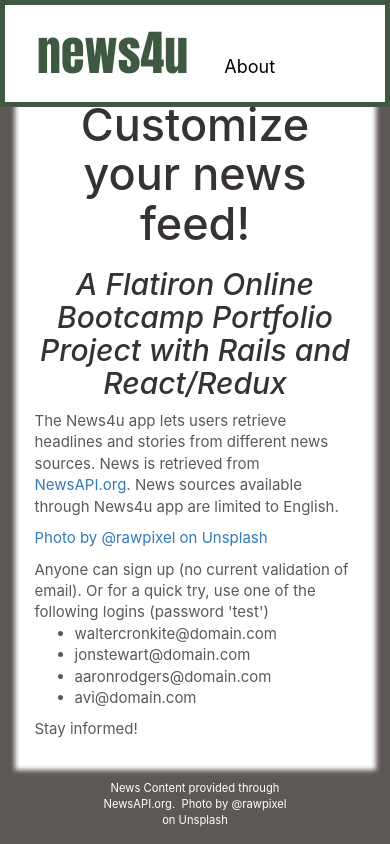
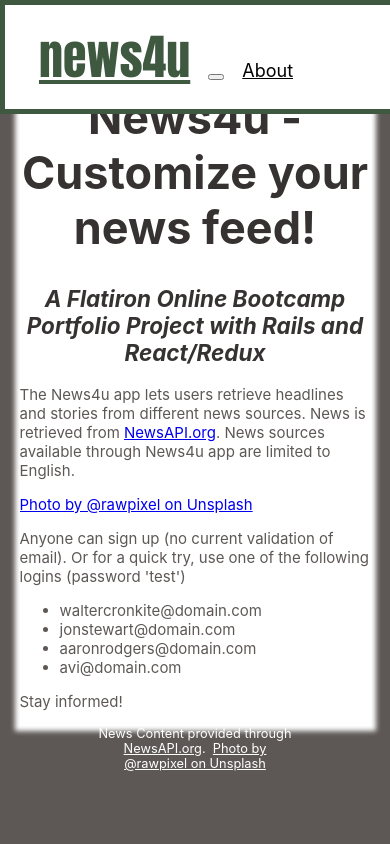
Before and after one commit to BarbaraPruz/news4u, a React (Create React App) app in the folder client/: page /about in a window 390 px wide. Built offline with nearby package versions, Linux system fonts and the light colour scheme.

Commit message:
Update navbar to be responsive (in progress)

```diff
--- a/client/package.json
+++ b/client/package.json
@@ -8,7 +8,7 @@
     "enzyme-adapter-react-16": "^1.7.0",
     "jwt-decode": "^2.2.0",
     "react": "^16.5.2",
-    "react-bootstrap": "^0.32.4",
+    "react-bootstrap": "^1.0.0-beta.5",
     "react-dom": "^16.5.2",
     "react-redux": "^5.0.7",
     "react-router-dom": "^4.3.1",
--- a/client/public/index.html
+++ b/client/public/index.html
@@ -6,9 +6,9 @@
     <meta name="viewport" content="width=device-width, initial-scale=1, shrink-to-fit=no">
     <meta name="theme-color" content="#000000">
     <!-- Latest compiled and minified CSS -->
-    <link rel="stylesheet" href="https://maxcdn.bootstrapcdn.com/bootstrap/3.3.7/css/bootstrap.min.css" integrity="sha384-BVYiiSIFeK1dGmJRAkycuHAHRg32OmUcww7on3RYdg4Va+PmSTsz/K68vbdEjh4u" crossorigin="anonymous">
+    <!-- <link rel="stylesheet" href="https://maxcdn.bootstrapcdn.com/bootstrap/3.3.7/css/bootstrap.min.css" integrity="sha384-BVYiiSIFeK1dGmJRAkycuHAHRg32OmUcww7on3RYdg4Va+PmSTsz/K68vbdEjh4u" crossorigin="anonymous">-->
     <!-- Optional theme -->
-    <link rel="stylesheet" href="https://maxcdn.bootstrapcdn.com/bootstrap/3.3.7/css/bootstrap-theme.min.css" integrity="sha384-rHyoN1iRsVXV4nD0JutlnGaslCJuC7uwjduW9SVrLvRYooPp2bWYgmgJQIXwl/Sp" crossorigin="anonymous">
+    <!-- <link rel="stylesheet" href="https://maxcdn.bootstrapcdn.com/bootstrap/3.3.7/css/bootstrap-theme.min.css" integrity="sha384-rHyoN1iRsVXV4nD0JutlnGaslCJuC7uwjduW9SVrLvRYooPp2bWYgmgJQIXwl/Sp" crossorigin="anonymous"> -->
 
     <!--
       manifest.json provides metadata used when your web app is added to the
--- a/client/src/App.css
+++ b/client/src/App.css
@@ -7,8 +7,8 @@ body {
   top: 0;
 }
 .content-section {
-  padding: 1em;
-  margin: 1em auto 1em auto;
+  padding-top: 2em;
+  margin: 2em auto auto auto;
   background: white;
   color:#5d5856;
   text-align: left;
--- a/client/src/components/filter_form.js
+++ b/client/src/components/filter_form.js
@@ -34,7 +34,7 @@ class FilterForm extends Component {
 
    render() {
         return (
-            <div className="content-section">
+            <div>
                 <InLineForm >
                         <TitleLabel>News Sources:</TitleLabel>
                         {this.renderSources()}
--- a/client/src/containers/navbar.js
+++ b/client/src/containers/navbar.js
@@ -1,11 +1,11 @@
-
 import React, { Component } from 'react';
 import { connect } from 'react-redux';
-import { NavLink } from "react-router-dom";
+import { NavLink } from 'react-router-dom';
 
+import { Navbar, Nav } from 'react-bootstrap'
 import styled from 'styled-components';
 
-const NewsNavbar = styled.div`
+const NewsNavbar = styled(Navbar)`
   padding: 1em;
   width: 100%;
   border: solid 5px #3F5941;
@@ -36,6 +36,9 @@ const NewsLink = styled(NavLink)`
     font-size: 18px;
 `;
 
+const optStyle = {
+    display: 'inline',
+};
 
 class NavBar extends Component {
     render() {
@@ -53,15 +56,21 @@ class NavBar extends Component {
         }
 
         return (
-            <NewsNavbar>
+            <NewsNavbar collapseOnSelect expand="lg">
                 <NewsBrand
                     to="/" exact activeStyle={{textDecoration: 'underline'}}>
                     news4u
                 </NewsBrand>
-                {userOptions}
-                <NewsLink to="/about" exact >About</NewsLink>
-                {logoutOption}
+                <Navbar.Toggle aria-controls="responsive-navbar-nav" />
+                <Navbar.Collapse id="responsive-navbar-nav" style={optStyle}>
+                    <Nav className="mr-auto" style={optStyle}>
+                        {userOptions}
+                        <NewsLink to="/about" exact >About</NewsLink>
+                        {logoutOption}
+                    </Nav>
+                </Navbar.Collapse>
             </NewsNavbar>
+
         );
     }
 }
```
Also changed, not shown: 1 other file (tests, documents, lock files or other folders).
